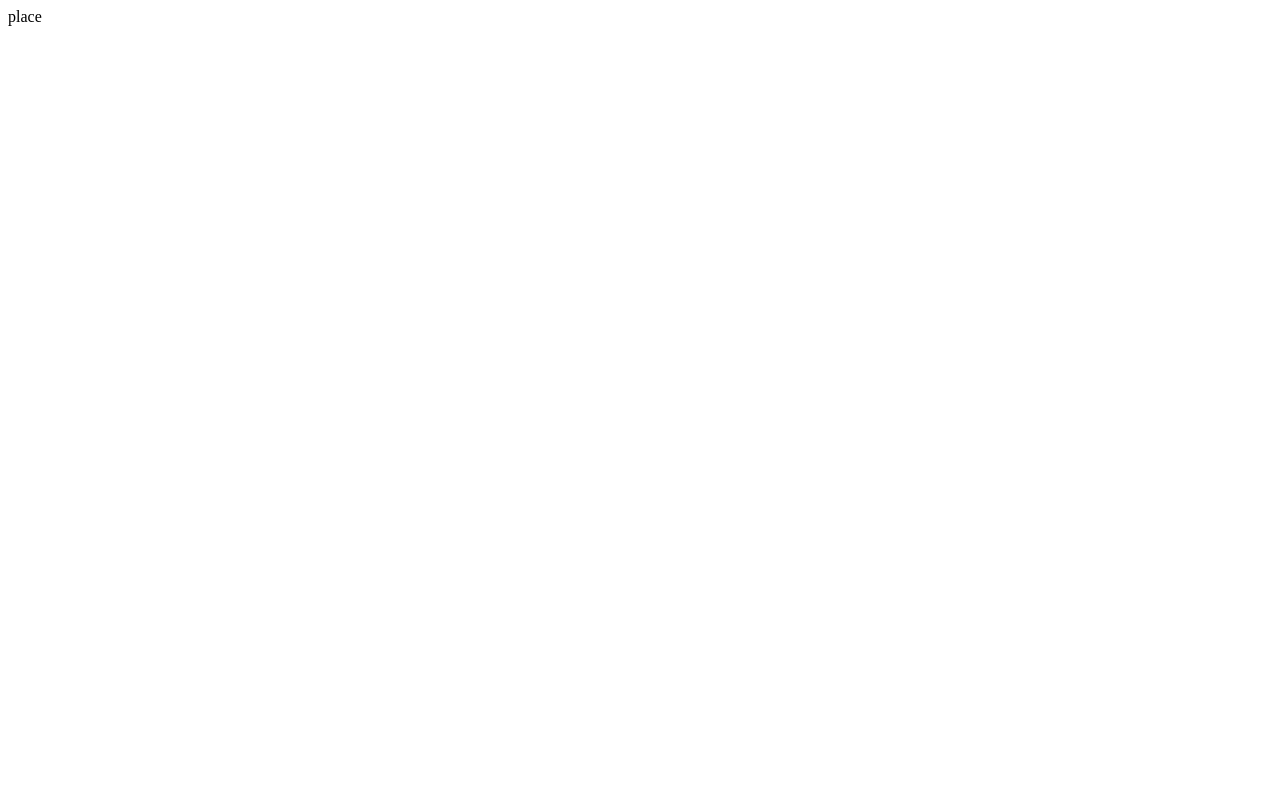
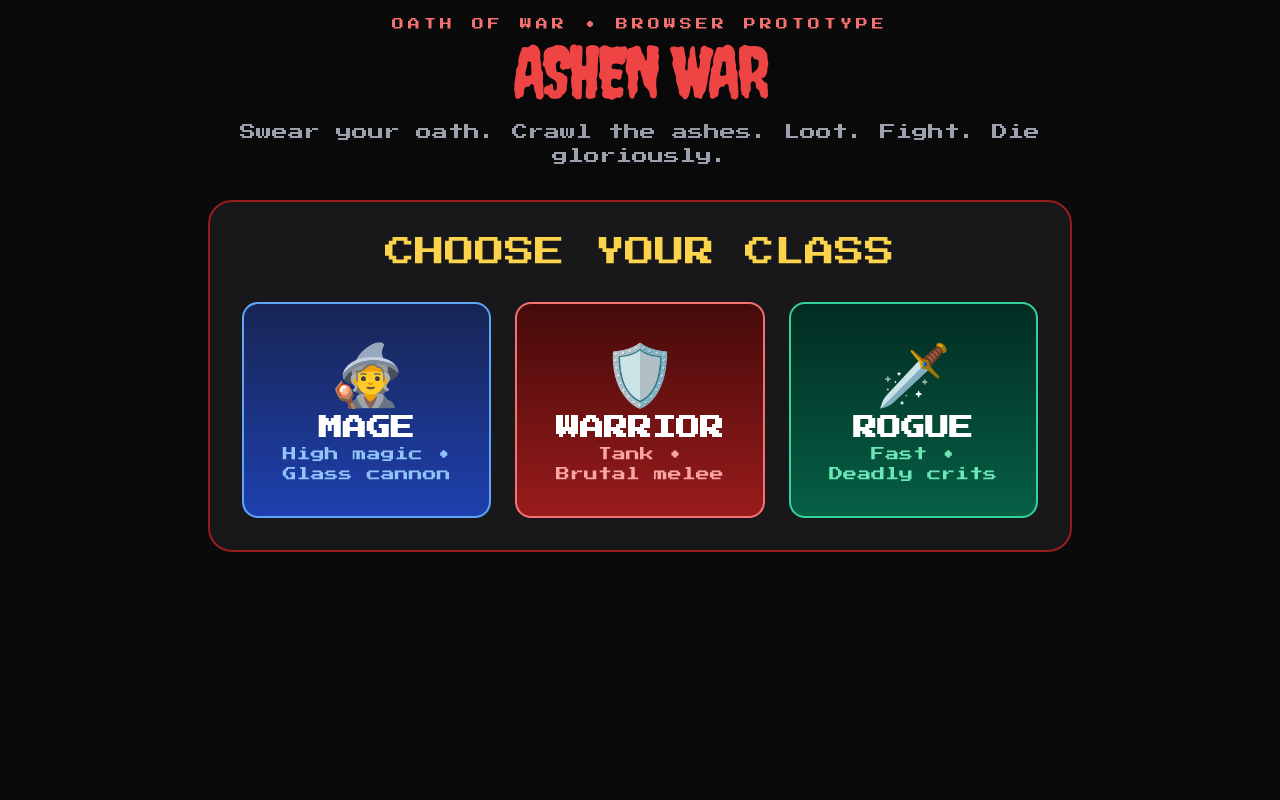
Before and after one commit to GrandJiraiya/Ashen-War-, a Flask app: page / in a window 1280 px wide. Before the commit the page is almost empty. Run offline with Flask 3, Linux system fonts and the light colour scheme; some libraries are stand-ins or nearby versions.

Commit message:
Update game.html

```diff
--- a/templates/game.html
+++ b/templates/game.html
@@ -1 +1,110 @@
-place
+<!DOCTYPE html>
+<html lang="en">
+<head>
+  <meta charset="UTF-8">
+  <meta name="viewport" content="width=device-width, initial-scale=1.0">
+  <title>Ashen War</title>
+  <script src="https://cdn.tailwindcss.com"></script>
+  <link rel="stylesheet" href="{{ url_for('static', filename='style.css') }}">
+  <style>
+    @import url('https://fonts.googleapis.com/css2?family=Creepster&family=Press+Start+2P&display=swap');
+    body { font-family: 'Press Start 2P', system-ui; }
+    .title { font-family: 'Creepster', cursive; }
+  </style>
+</head>
+<body class="bg-[#0a0a0a] text-white min-h-screen">
+
+  <div class="max-w-4xl mx-auto p-4">
+
+    <!-- HEADER -->
+    <div class="text-center mb-8">
+      <div class="text-red-400 text-xs tracking-[4px] mb-1">OATH OF WAR • BROWSER PROTOTYPE</div>
+      <h1 class="title text-7xl text-red-500 tracking-tighter drop-shadow-2xl">ASHEN WAR</h1>
+      <p class="text-gray-400 mt-3">Swear your oath. Crawl the ashes. Loot. Fight. Die gloriously.</p>
+    </div>
+
+    <!-- CLASS SELECTION -->
+    <div id="class-selection" class="bg-zinc-900 border-2 border-red-800 rounded-3xl p-8 text-center">
+      <h2 class="text-3xl mb-8 text-amber-300">CHOOSE YOUR CLASS</h2>
+      <div class="grid grid-cols-1 md:grid-cols-3 gap-6">
+        <button onclick="startNewRun('mage')" class="class-btn bg-gradient-to-b from-blue-950 to-blue-800 hover:from-blue-900 hover:to-blue-700 border-2 border-blue-400 rounded-2xl p-8 transition-all active:scale-95">
+          <div class="text-6xl mb-4">🧙</div>
+          <div class="text-2xl font-bold">MAGE</div>
+          <div class="text-blue-300 text-sm">High magic • Glass cannon</div>
+        </button>
+
+        <button onclick="startNewRun('warrior')" class="class-btn bg-gradient-to-b from-red-950 to-red-800 hover:from-red-900 hover:to-red-700 border-2 border-red-400 rounded-2xl p-8 transition-all active:scale-95">
+          <div class="text-6xl mb-4">🛡️</div>
+          <div class="text-2xl font-bold">WARRIOR</div>
+          <div class="text-red-300 text-sm">Tank • Brutal melee</div>
+        </button>
+
+        <button onclick="startNewRun('rogue')" class="class-btn bg-gradient-to-b from-emerald-950 to-emerald-800 hover:from-emerald-900 hover:to-emerald-700 border-2 border-emerald-400 rounded-2xl p-8 transition-all active:scale-95">
+          <div class="text-6xl mb-4">🗡️</div>
+          <div class="text-2xl font-bold">ROGUE</div>
+          <div class="text-emerald-300 text-sm">Fast • Deadly crits</div>
+        </button>
+      </div>
+    </div>
+
+    <!-- GAME UI -->
+    <div id="game-ui" class="hidden">
+
+      <!-- Player Status -->
+      <div class="bg-zinc-900 border border-amber-600 rounded-3xl p-6 mb-6">
+        <div class="flex justify-between items-center">
+          <div>
+            <span id="player-name" class="text-2xl font-bold"></span>
+            <span id="player-class" class="ml-4 text-amber-400 uppercase text-sm tracking-widest"></span>
+          </div>
+          <div class="text-right">
+            <div class="text-xl">Room <span id="player-room" class="font-bold text-red-400"></span></div>
+            <div class="text-amber-300">💰 <span id="player-gold" class="font-bold"></span></div>
+          </div>
+        </div>
+        <div class="mt-4 h-4 bg-zinc-800 rounded-2xl overflow-hidden">
+          <div id="hp-bar" class="h-4 bg-red-600 transition-all"></div>
+        </div>
+        <div class="flex justify-between text-xs mt-1 font-mono">
+          <span>HP</span>
+          <span id="player-hp"></span>
+        </div>
+      </div>
+
+      <!-- Enemy -->
+      <div id="enemy-section" class="hidden bg-red-950 border border-red-700 rounded-3xl p-6 mb-6">
+        <div class="flex justify-between">
+          <div id="enemy-name" class="text-red-400 text-2xl font-bold"></div>
+          <div id="enemy-hp" class="font-mono text-red-300"></div>
+        </div>
+        <button onclick="fight()" id="fight-btn"
+                class="w-full mt-8 bg-red-600 hover:bg-red-700 py-8 text-3xl font-bold rounded-3xl transition-all active:scale-95">
+          ⚔️ ATTACK
+        </button>
+      </div>
+
+      <!-- Battle Log -->
+      <div id="battle-log" class="bg-black border border-zinc-700 rounded-3xl p-6 h-64 overflow-y-auto text-sm font-mono mb-6"></div>
+
+      <!-- Reward -->
+      <div id="reward-section" class="hidden bg-emerald-950 border border-emerald-700 rounded-3xl p-6 mb-6">
+        <h3 class="text-emerald-300 text-xl mb-6 text-center">CHOOSE YOUR LOOT</h3>
+        <div id="reward-options" class="space-y-3"></div>
+      </div>
+
+      <!-- Run Over -->
+      <div id="run-over-section" class="hidden text-center bg-zinc-900 border border-red-800 rounded-3xl p-10">
+        <h2 class="text-4xl text-red-500 mb-6">YOUR RUN HAS ENDED</h2>
+        <button onclick="submitToLeaderboard()"
+                class="bg-red-600 hover:bg-red-700 px-16 py-8 text-3xl rounded-3xl mb-6 transition-all">
+          🏆 SUBMIT TO LEADERBOARD
+        </button>
+        <button onclick="resetRun()" class="text-gray-400 underline">Start New Run</button>
+      </div>
+
+    </div>
+  </div>
+
+  <script src="{{ url_for('static', filename='app.js') }}"></script>
+</body>
+</html>
```
